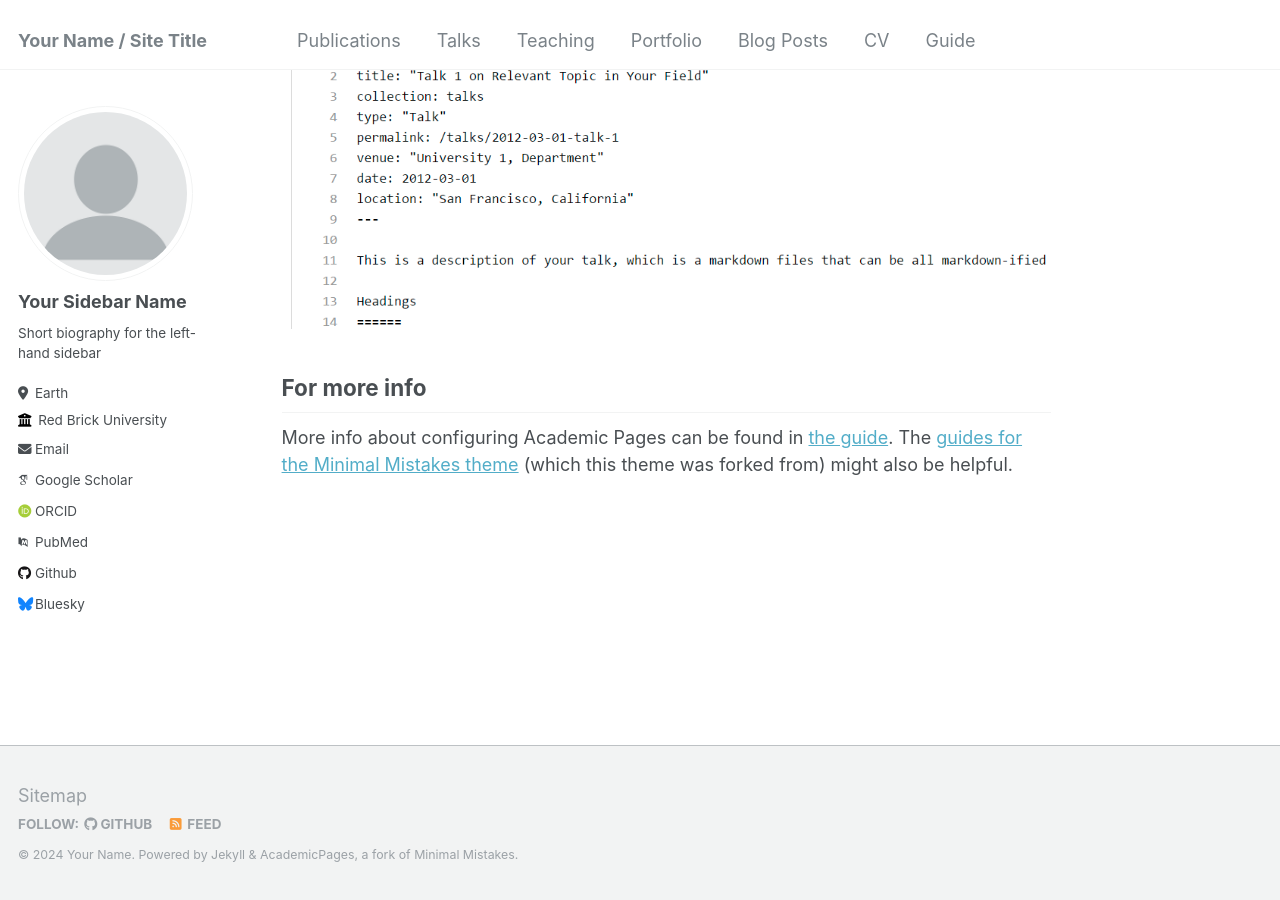
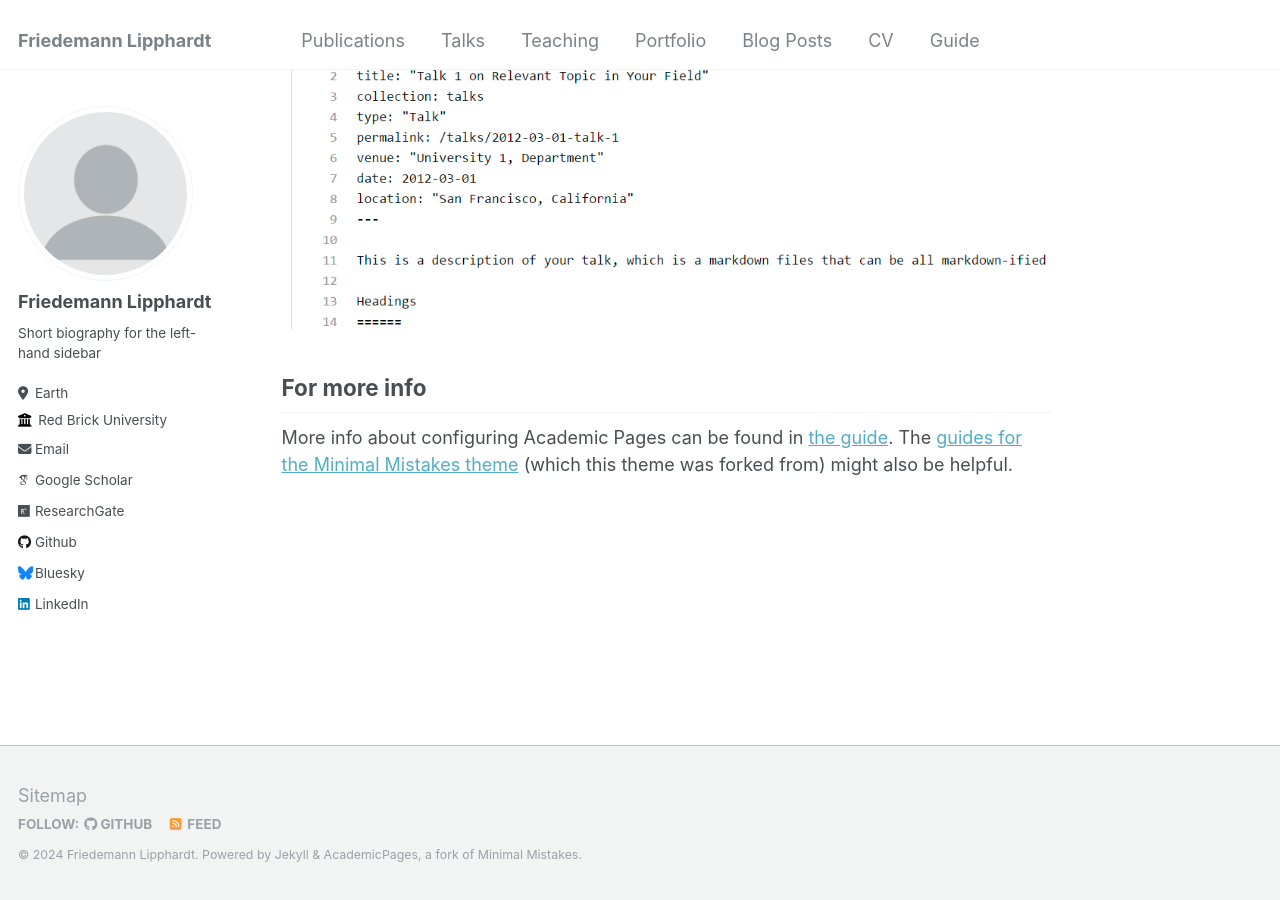
Before and after one commit to Fredddi43/fredddi43.github.io, a Jekyll site: the page built from _pages/about.md, in a window 1280 px wide and 900 px high, scrolled down 2660 px. Built offline with Jekyll 4.4.1, drawn with Linux system fonts in a browser that asks for light colours; some web fonts are replaced.

Commit message:
Update _config.yml

```diff
--- a/_config.yml
+++ b/_config.yml
@@ -8,13 +8,13 @@
 
 # Basic Site Settings
 locale                   : "en-US"
-title                    : "Your Name / Site Title"
+title                    : "Friedemann Lipphardt"
 title_separator          : "-"
-name                     : &name "Your Name"
+name                     : &name "Friedemann Lipphardt"
 description              : &description "personal description"
-url                      : https://academicpages.github.io # the base hostname & protocol for your site e.g. "https://mmistakes.github.io"
+url                      : https://fredddi43.github.io # the base hostname & protocol for your site e.g. "https://mmistakes.github.io"
 baseurl                  : "" # the subpath of your site, e.g. "/blog"
-repository               : "academicpages/academicpages.github.io"
+repository               : "fredddi43/fredddi43.github.io"
 
 # Site Author - The following control what appear as part of the author content on the side bar.
 #               If a field is blank the icon and link will not appear, otherwise it will be shown.
@@ -22,7 +22,7 @@ repository               : "academicpages/academicpages.github.io"
 author:
   # Biographic information
   avatar           : "profile.png"
-  name             : "Your Sidebar Name"
+  name             : "Friedemann Lipphardt"
   pronouns         : # example: "she/her"
   bio              : "Short biography for the left-hand sidebar"
   location         : "Earth"
@@ -32,12 +32,12 @@ author:
 
   # Academic websites
   arxiv            : # URL - Update with the correct link to your profile
-  googlescholar    : "https://scholar.google.com/citations?user=PS_CX0AAAAAJ"
+  googlescholar    : "https://scholar.google.com/citations?user=rwPXryEAAAAJ"
   impactstory      : # URL
-  orcid            : "http://orcid.org/yourorcidurl"
+  orcid            : # URL
   semantic         : # URL
-  pubmed           : "https://www.ncbi.nlm.nih.gov/pubmed/?term=john+snow"
-  researchgate     : # URL
+  pubmed           : # URL
+  researchgate     : "https://www.researchgate.net/profile/Friedemann-Lipphardt"
 
   # Repositories and software development
   bitbucket        : # Username - Update with your username on the site
@@ -57,7 +57,7 @@ author:
   keybase          : # Username
   instagram        : # Username
   lastfm           : # Username
-  linkedin         : # Username
+  linkedin         : friedemann-lipphardt-547759228
   mastodon         : # URL
   medium           : # URL
   pinterest        : # Username
```
